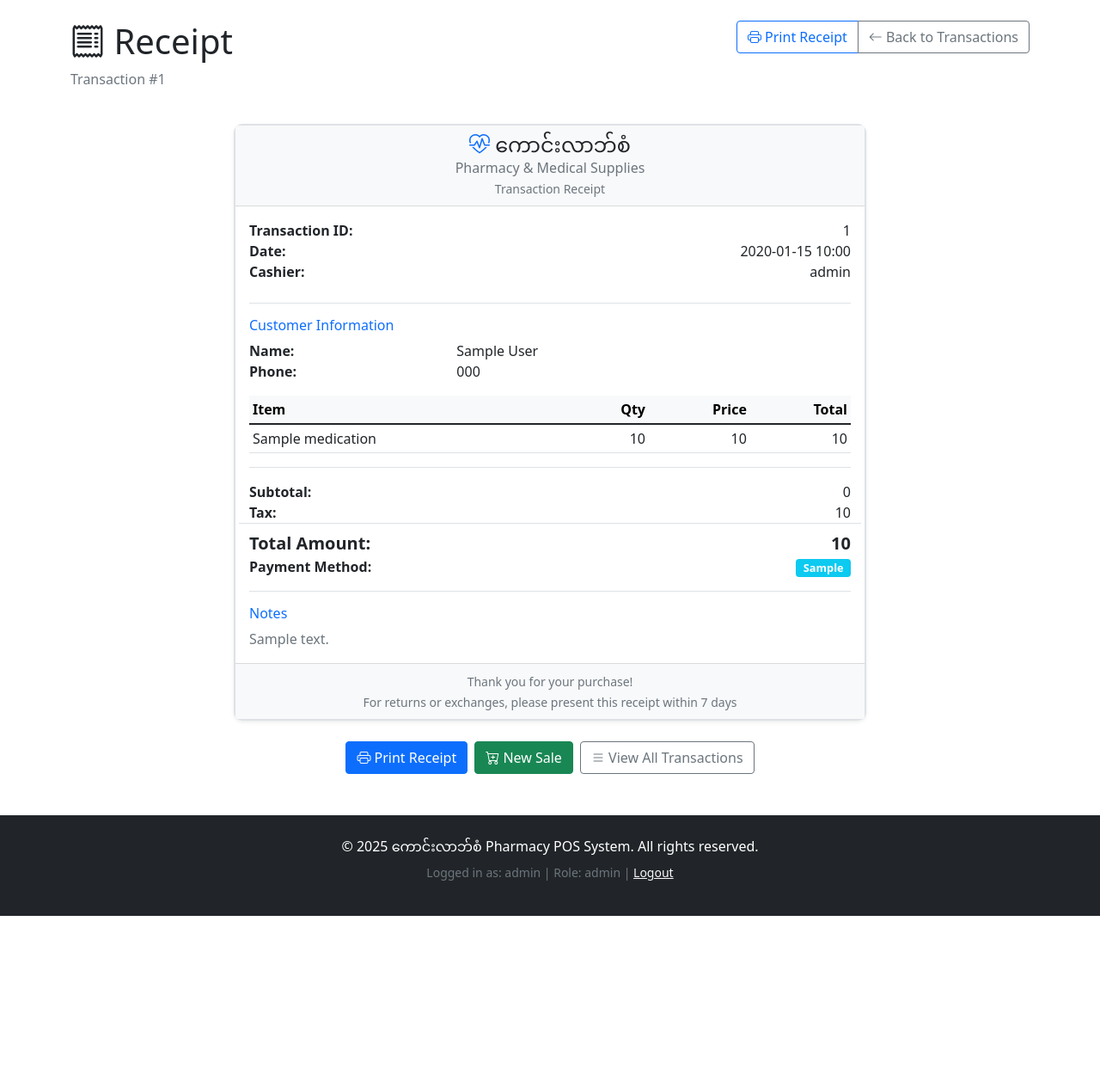
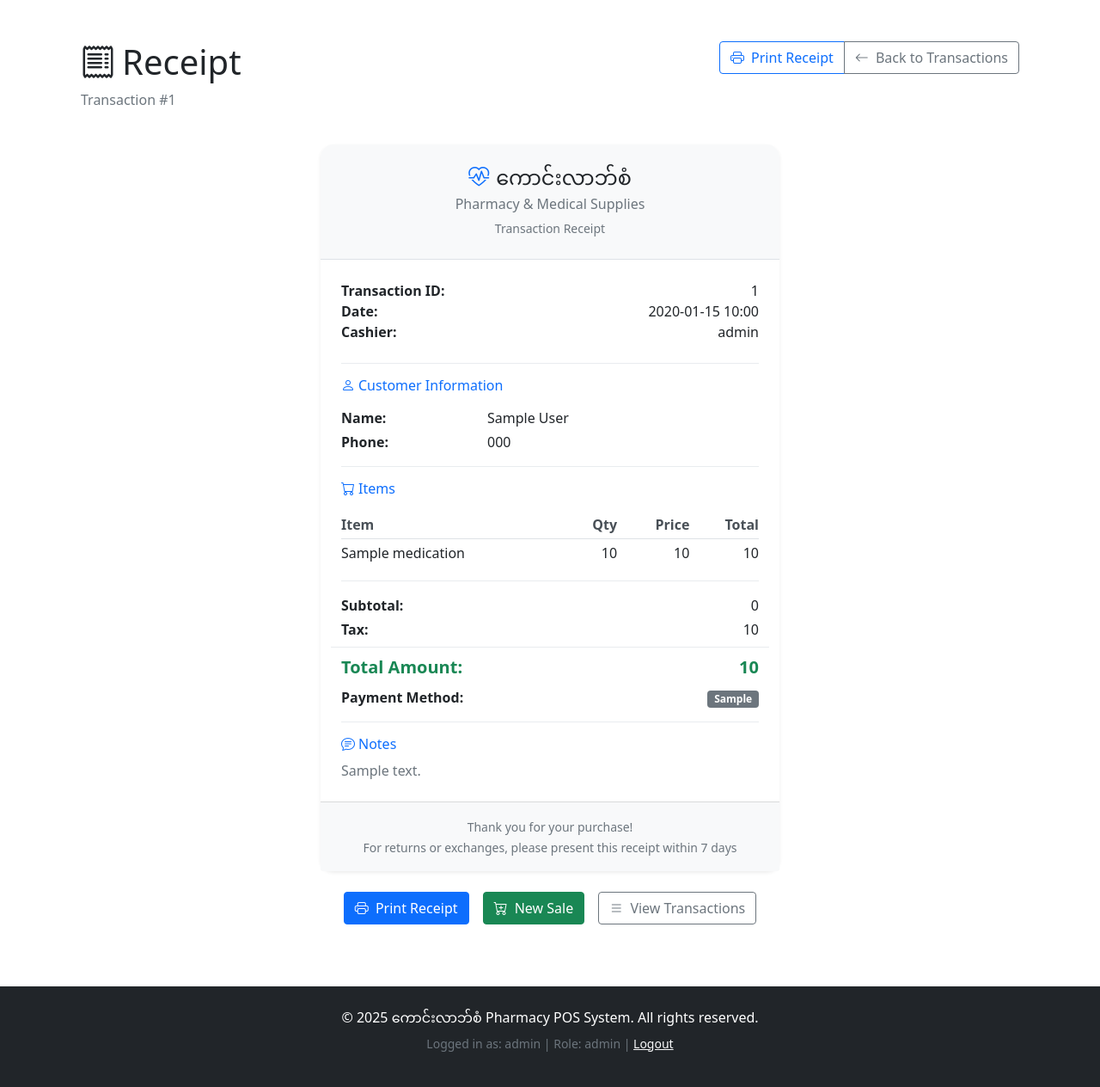
Before and after one commit to JohnFrp/PSS, a Flask app: page /receipt/1 in a window 1280 px wide. Shown: the part 62-1326 px from the top of the page at 86% size. Before the commit the page ends 1127 px from the top, so only its background shows below. Run offline with Flask 3, Linux system fonts and the light colour scheme; a user stored in the database is signed in; data comes from the database, SQL or seed files in the repository; tables that the repository leaves empty hold one stand-in row (values such as "Sample post").

Commit message:
Update receipt.html

```diff
--- a/app/templates/sales/receipt.html
+++ b/app/templates/sales/receipt.html
@@ -1,36 +1,37 @@
 {% extends "base.html" %}
 
 {% block content %}
+<div class="container-fluid py-4">
     <div class="row mb-4">
         <div class="col">
-        <h1><i class="bi bi-receipt"></i> Receipt</h1>
+            <h1><i class="bi bi-receipt me-2"></i>Receipt</h1>
             <p class="text-muted">Transaction #{{ sale.transaction_id }}</p>
         </div>
         <div class="col-auto">
             <div class="btn-group">
                 <a href="{{ url_for('sales.print_receipt', sale_id=sale.id) }}"
                    class="btn btn-outline-primary" target="_blank">
-                <i class="bi bi-printer"></i> Print Receipt
+                    <i class="bi bi-printer me-1"></i> Print Receipt
                 </a>
                 <a href="{{ url_for('sales.transactions') }}" class="btn btn-outline-secondary">
-                <i class="bi bi-arrow-left"></i> Back to Transactions
+                    <i class="bi bi-arrow-left me-1"></i> Back to Transactions
                 </a>
             </div>
         </div>
     </div>
 
     <div class="row justify-content-center">
-    <div class="col-md-8">
+        <div class="col-md-8 col-lg-6">
             <!-- Receipt Card -->
-        <div class="card shadow-sm">
-            <div class="card-header bg-light text-center">
-                <h4 class="card-title mb-0">
-                    <i class="bi bi-heart-pulse text-primary"></i> ကောင်းလာဘ်စံ
+            <div class="card shadow-sm border-0">
+                <div class="card-header bg-light text-center py-4">
+                    <h4 class="card-title mb-1">
+                        <i class="bi bi-heart-pulse text-primary me-2"></i>ကောင်းလာဘ်စံ
                     </h4>
-                <p class="text-muted mb-0">Pharmacy & Medical Supplies</p>
+                    <p class="text-muted mb-1">Pharmacy & Medical Supplies</p>
                     <small class="text-muted">Transaction Receipt</small>
                 </div>
-            <div class="card-body">
+                <div class="card-body p-4">
                     <!-- Receipt Header -->
                     <div class="row mb-4">
                         <div class="col-6">
@@ -48,8 +49,8 @@
                     <!-- Customer Information -->
                     {% if sale.customer %}
                     <div class="border-top pt-3 mb-3">
-                    <h6 class="text-primary">Customer Information</h6>
-                    <div class="row">
+                        <h6 class="text-primary mb-3"><i class="bi bi-person me-1"></i>Customer Information</h6>
+                        <div class="row mb-1">
                             <div class="col-4"><strong>Name:</strong></div>
                             <div class="col-8">{{ sale.customer.name }}</div>
                         </div>
@@ -63,55 +64,71 @@
                     {% endif %}
 
                     <!-- Items Table -->
+                    <div class="border-top pt-3 mb-3">
+                        <h6 class="text-primary mb-3"><i class="bi bi-cart me-1"></i>Items</h6>
                         <div class="table-responsive">
-                    <table class="table table-sm">
+                            <table class="table table-sm table-borderless mb-0">
                                 <thead>
-                            <tr class="table-light">
-                                <th>Item</th>
+                                    <tr class="border-bottom">
+                                        <th class="ps-0">Item</th>
                                         <th class="text-end">Qty</th>
                                         <th class="text-end">Price</th>
-                                <th class="text-end">Total</th>
+                                        <th class="text-end pe-0">Total</th>
                                     </tr>
                                 </thead>
                                 <tbody>
                                     {% for item in sale.items %}
                                     <tr>
-                                <td>{{ item.medication.name }}</td>
+                                        <td class="ps-0">{{ item.medication.name }}</td>
                                         <td class="text-end">{{ item.quantity }}</td>
-                                <td class="text-end">{{ '{:,}'.format(item.unit_price)|int }}</td>
-                                <td class="text-end">{{ '{:,}'.format(item.total_price)|int }}</td>
+                                        <td class="text-end">{{ "{:,.0f}".format(item.unit_price) }}</td>
+                                        <td class="text-end pe-0">{{ "{:,.0f}".format(item.total_price) }}</td>
                                     </tr>
                                     {% endfor %}
                                 </tbody>
                             </table>
                         </div>
+                    </div>
 
                     <!-- Totals -->
                     <div class="border-top pt-3">
-                    <div class="row">
+                        <div class="row mb-1">
                             <div class="col-6"><strong>Subtotal:</strong></div>
-                        <div class="col-6 text-end">{{ '{:,}'.format(sale.total_amount + sale.discount_amount - sale.tax_amount)|int }}</div>
+                            <div class="col-6 text-end">
+                                {% set subtotal = sale.total_amount + sale.discount_amount - (sale.tax_amount or 0) %}
+                                {{ "{:,.0f}".format(subtotal) }}
                             </div>
-                    {% if sale.tax_amount > 0 %}
-                    <div class="row">
+                        </div>
+
+                        {% if sale.tax_amount and sale.tax_amount > 0 %}
+                        <div class="row mb-1">
                             <div class="col-6"><strong>Tax:</strong></div>
-                        <div class="col-6 text-end">{{ '{:,}'.format(sale.tax_amount)|int }}</div>
+                            <div class="col-6 text-end">{{ "{:,.0f}".format(sale.tax_amount) }}</div>
                         </div>
                         {% endif %}
-                    {% if sale.discount_amount > 0 %}
-                    <div class="row text-success">
+
+                        {% if sale.discount_amount and sale.discount_amount > 0 %}
+                        <div class="row mb-1 text-success">
                             <div class="col-6"><strong>Discount:</strong></div>
-                        <div class="col-6 text-end">-{{ '{:,}'.format(sale.discount_amount)|int }}</div>
+                            <div class="col-6 text-end">-{{ "{:,.0f}".format(sale.discount_amount) }}</div>
                         </div>
                         {% endif %}
-                    <div class="row border-top pt-2">
+
+                        <div class="row border-top pt-2 mt-2">
                             <div class="col-6"><strong class="fs-5">Total Amount:</strong></div>
-                        <div class="col-6 text-end"><strong class="fs-5">{{ '{:,}'.format(sale.total_amount)|int }}</strong></div>
+                            <div class="col-6 text-end"><strong class="fs-5">{{ "{:,.0f}".format(sale.total_amount) }}</strong></div>
                         </div>
-                    <div class="row">
+
+                        <div class="row mt-2">
                             <div class="col-6"><strong>Payment Method:</strong></div>
                             <div class="col-6 text-end">
-                            <span class="badge bg-{{ 'success' if sale.payment_method == 'cash' else 'primary' if sale.payment_method == 'card' else 'info' }}">
+                                {% set payment_badge_color = {
+                                    'cash': 'success',
+                                    'card': 'primary',
+                                    'digital': 'info',
+                                    'insurance': 'warning'
+                                } %}
+                                <span class="badge bg-{{ payment_badge_color.get(sale.payment_method, 'secondary') }}">
                                     {{ sale.payment_method|title }}
                                 </span>
                             </div>
@@ -121,12 +138,12 @@
                     <!-- Notes -->
                     {% if sale.notes %}
                     <div class="border-top pt-3 mt-3">
-                    <h6 class="text-primary">Notes</h6>
+                        <h6 class="text-primary"><i class="bi bi-chat-text me-1"></i>Notes</h6>
                         <p class="text-muted mb-0">{{ sale.notes }}</p>
                     </div>
                     {% endif %}
                 </div>
-            <div class="card-footer bg-light text-center">
+                <div class="card-footer bg-light text-center py-3">
                     <small class="text-muted">
                         Thank you for your purchase!<br>
                         For returns or exchanges, please present this receipt within 7 days
@@ -135,32 +152,43 @@
             </div>
 
             <!-- Action Buttons -->
-        <div class="d-grid gap-2 d-md-flex justify-content-md-center mt-4">
+            <div class="d-grid gap-2 d-md-flex justify-content-center mt-4">
                 <a href="{{ url_for('sales.print_receipt', sale_id=sale.id) }}"
-               class="btn btn-primary" target="_blank">
-                <i class="bi bi-printer"></i> Print Receipt
+                   class="btn btn-primary me-2" target="_blank">
+                    <i class="bi bi-printer me-1"></i> Print Receipt
                 </a>
-            <a href="{{ url_for('sales.sales') }}" class="btn btn-success">
-                <i class="bi bi-cart-plus"></i> New Sale
+                <a href="{{ url_for('sales.sales') }}" class="btn btn-success me-2">
+                    <i class="bi bi-cart-plus me-1"></i> New Sale
                 </a>
                 <a href="{{ url_for('sales.transactions') }}" class="btn btn-outline-secondary">
-                <i class="bi bi-list"></i> View All Transactions
+                    <i class="bi bi-list me-1"></i> View Transactions
                 </a>
+            </div>
         </div>
     </div>
 </div>
 
 <style>
 .card {
-    border: 2px solid #dee2e6;
-    border-radius: 10px;
+    border-radius: 15px;
+}
+.card-header {
+    border-radius: 15px 15px 0 0 !important;
+    border-bottom: 1px solid #dee2e6;
 }
 .table th {
-    border-top: none;
     font-weight: 600;
+    color: #495057;
+}
+.border-top {
+    border-top: 1px solid #e9ecef !important;
+}
+.fs-5 {
+    color: #198754;
 }
 .badge {
-    font-size: 0.8em;
+    font-size: 0.75em;
+    padding: 0.35em 0.65em;
 }
 </style>
 {% endblock %}
```
Lines whose indentation alone changed are shown as unchanged.
